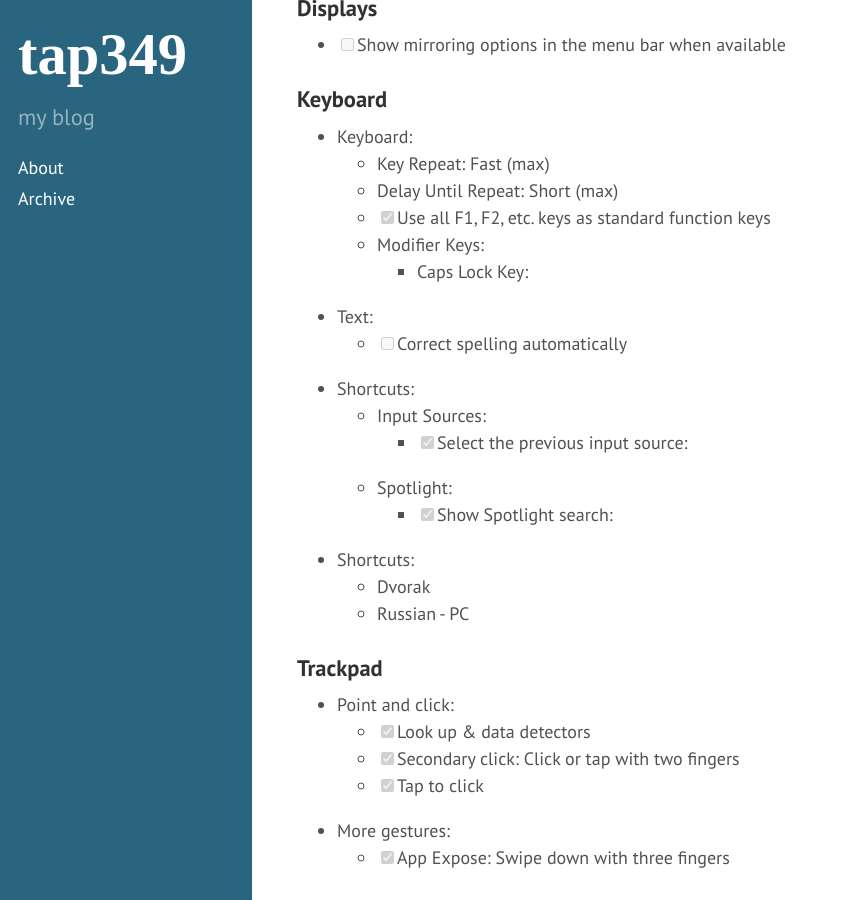
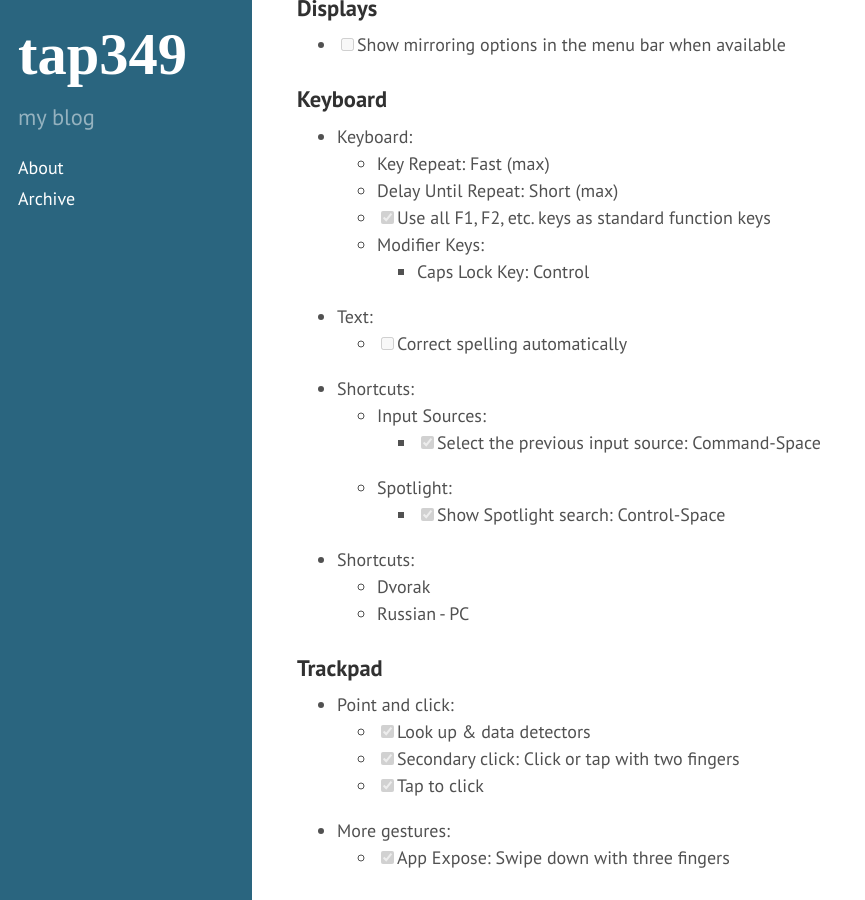
Before and after one commit to tap349/tap349.github.io, a Jekyll site: the page built from _posts/2016-10-03-macos-configuration.md, in a window 1280 px wide and 900 px high, scrolled down 1342 px. Shown: the whole window, without its empty margins (0-865 px from the left). Built offline with Jekyll 4.4.1, drawn with Linux system fonts in a browser that asks for light colours.

Commit message:
update 2016-10-03_10:14:14

```diff
--- a/_posts/2016-10-03-macos-configuration.md
+++ b/_posts/2016-10-03-macos-configuration.md
@@ -67,14 +67,14 @@ NOTE: to backup files on external NTFS HDD use Paragon Driver for Mac OS
     - Delay Until Repeat: Short (max)
     - [x] Use all F1, F2, etc. keys as standard function keys
     - Modifier Keys:
-      - Caps Lock Key: <C>
+      - Caps Lock Key: Control
   - Text:
     - [ ] Correct spelling automatically
   - Shortcuts:
     - Input Sources:
-      - [x] Select the previous input source: <D-Space>
+      - [x] Select the previous input source: Command-Space
     - Spotlight:
-      - [x] Show Spotlight search: <C-Space>
+      - [x] Show Spotlight search: Control-Space
   - Shortcuts:
     - Dvorak
     - Russian - PC
```
